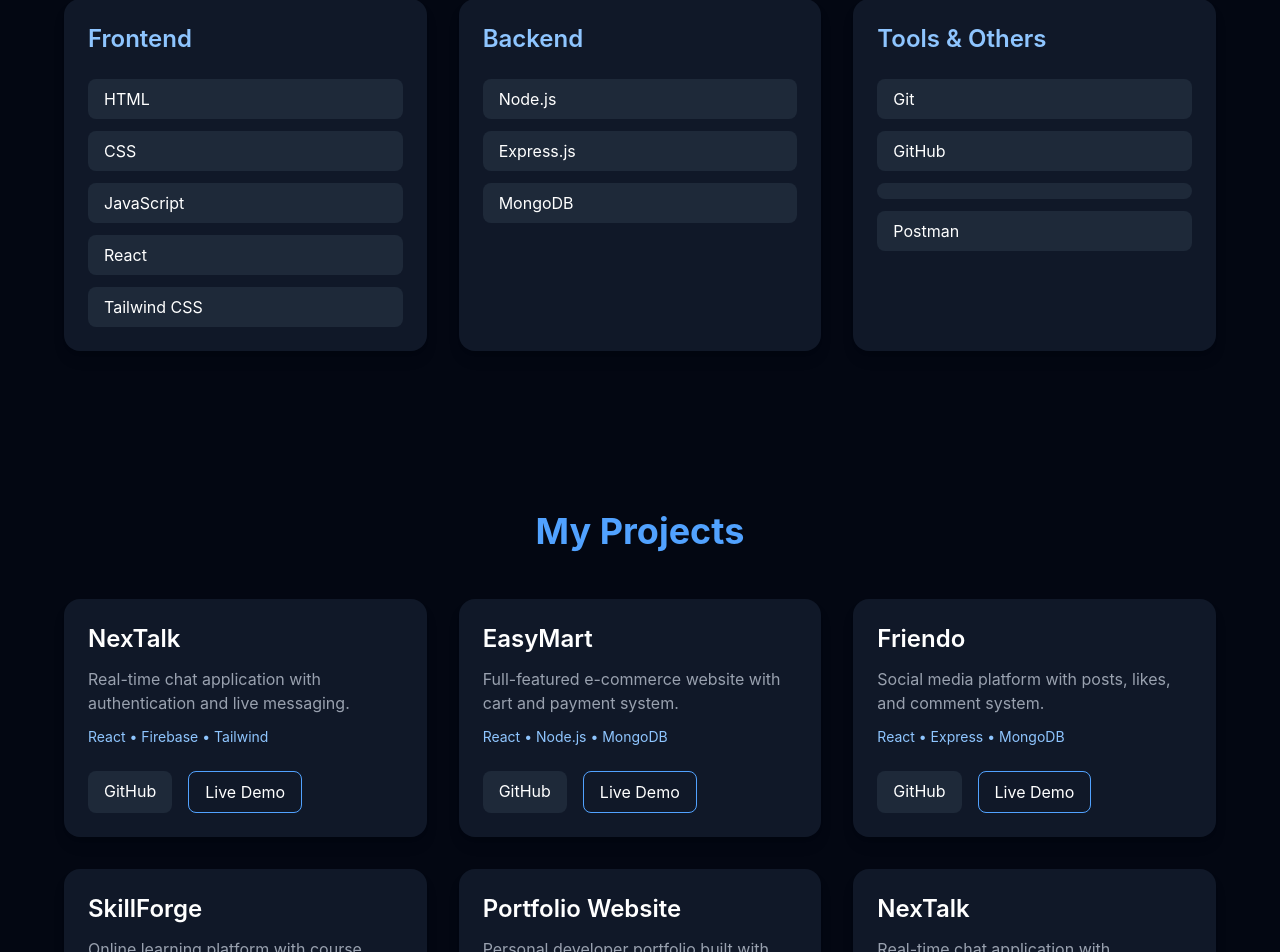
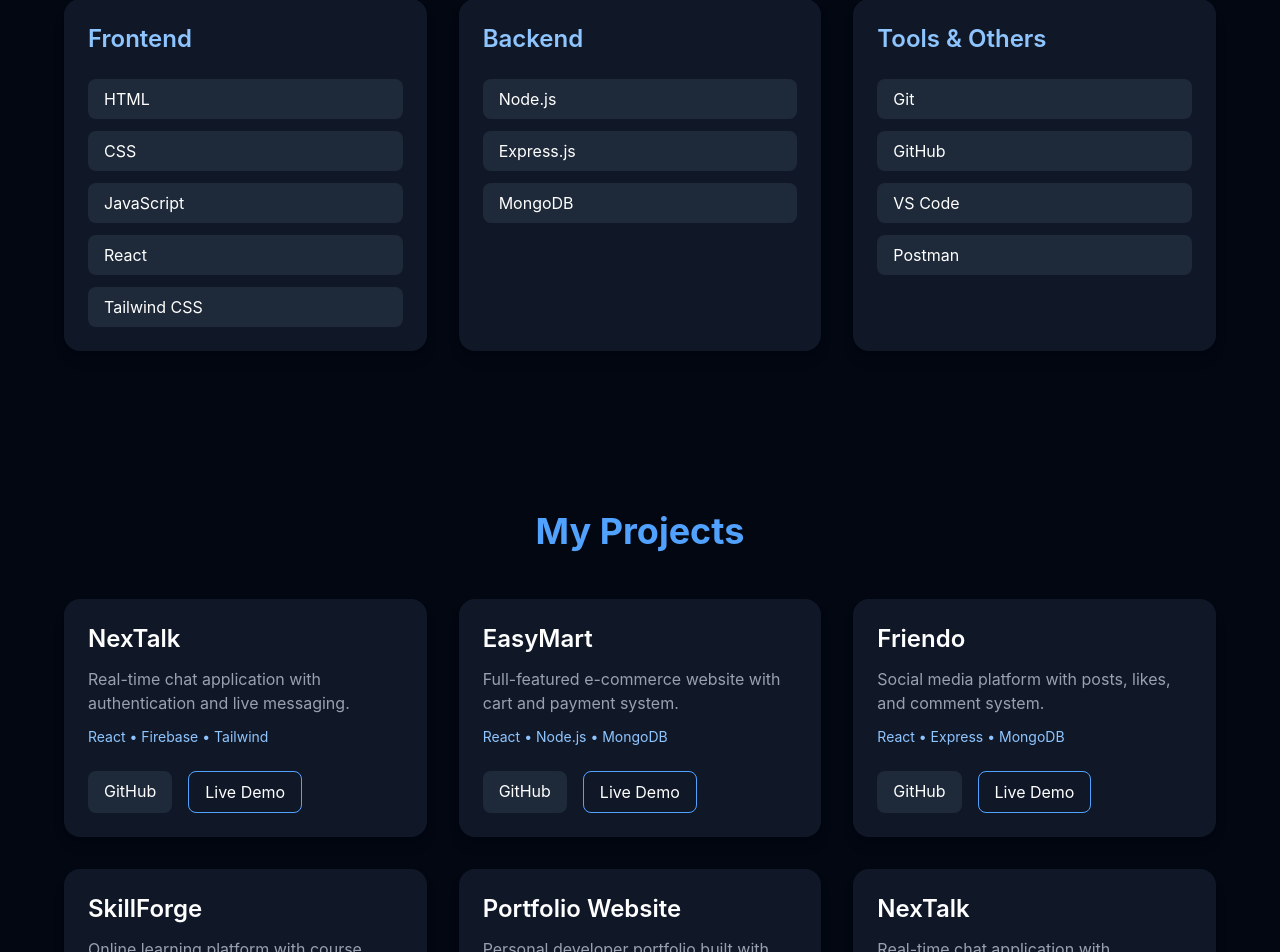
Before and after one commit to gauravkumar2005/My-Portfolio, a React (Vite) app: page / in a window 1280 px wide. Shown: the part 1728-2680 px from the top of the page. Built offline with nearby package versions, Linux system fonts and the light colour scheme.

Commit message:
update skill page

```diff
--- a/src/pages/Skills.jsx
+++ b/src/pages/Skills.jsx
@@ -40,7 +40,7 @@
             <ul className="space-y-3">
               <li className="bg-gray-800 px-4 py-2 rounded-lg">Git</li>
               <li className="bg-gray-800 px-4 py-2 rounded-lg">GitHub</li>
-              <li className="bg-gray-800 px-4 py-2 rounded-lg"></li>
+              <li className="bg-gray-800 px-4 py-2 rounded-lg">VS Code</li>
               <li className="bg-gray-800 px-4 py-2 rounded-lg">Postman</li>
             </ul>
           </div>
```
